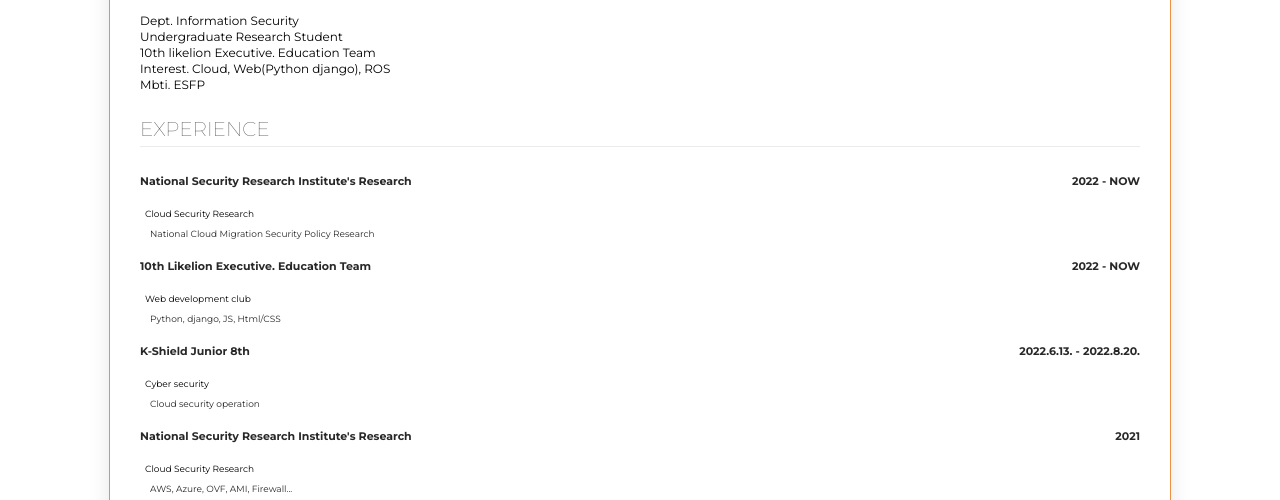
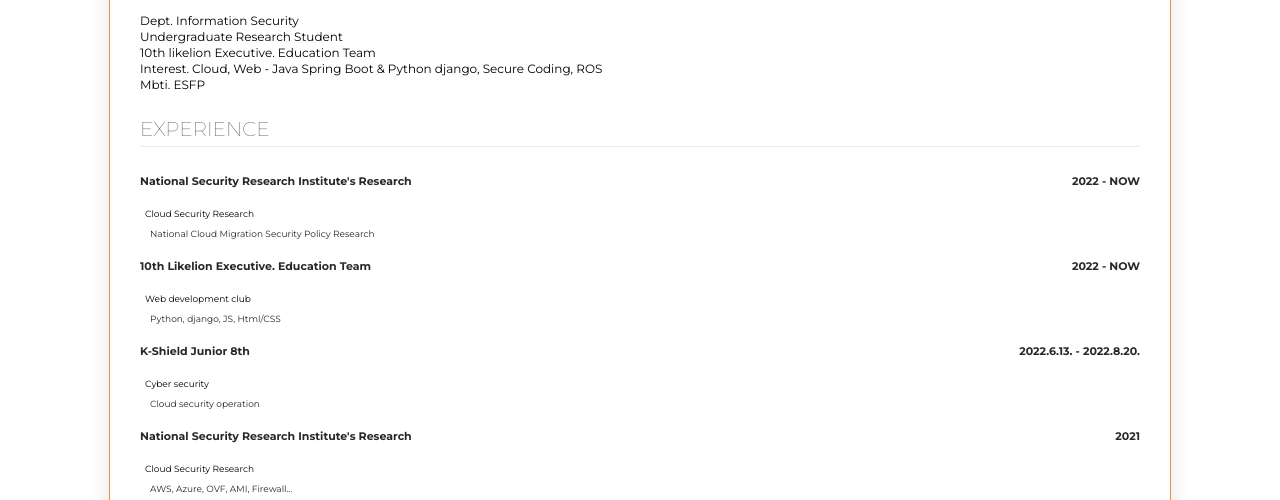
Before and after one commit to Chaeyeon99/likelion_mission, a plain HTML site: page week1_introduce/index.html in a window 1280 px wide. Shown: the part 263-763 px from the top of the page. Drawn offline with Linux system fonts and the light colour scheme; a web font is replaced by a local one.

Commit message:
add interest

```diff
--- a/week1_introduce/index.html
+++ b/week1_introduce/index.html
@@ -24,7 +24,7 @@
                 Dept. Information Security<br>
                 Undergraduate Research Student<br>
                 10th likelion Executive. Education Team<br>
-                Interest. Cloud, Web(Python django), ROS<br>
+                Interest. Cloud, Web - Java Spring Boot & Python django, Secure Coding, ROS<br>
                 Mbti. ESFP
             </p>
         </section>
```
